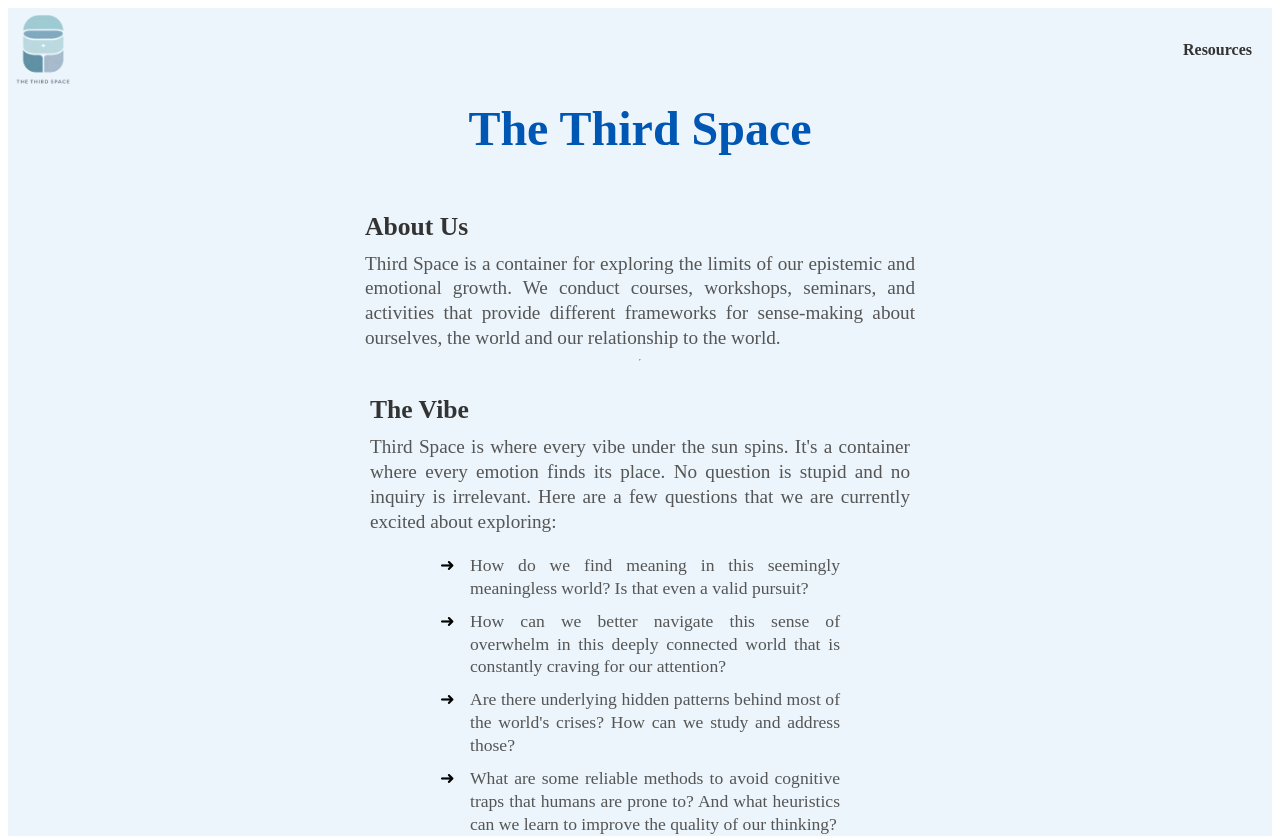
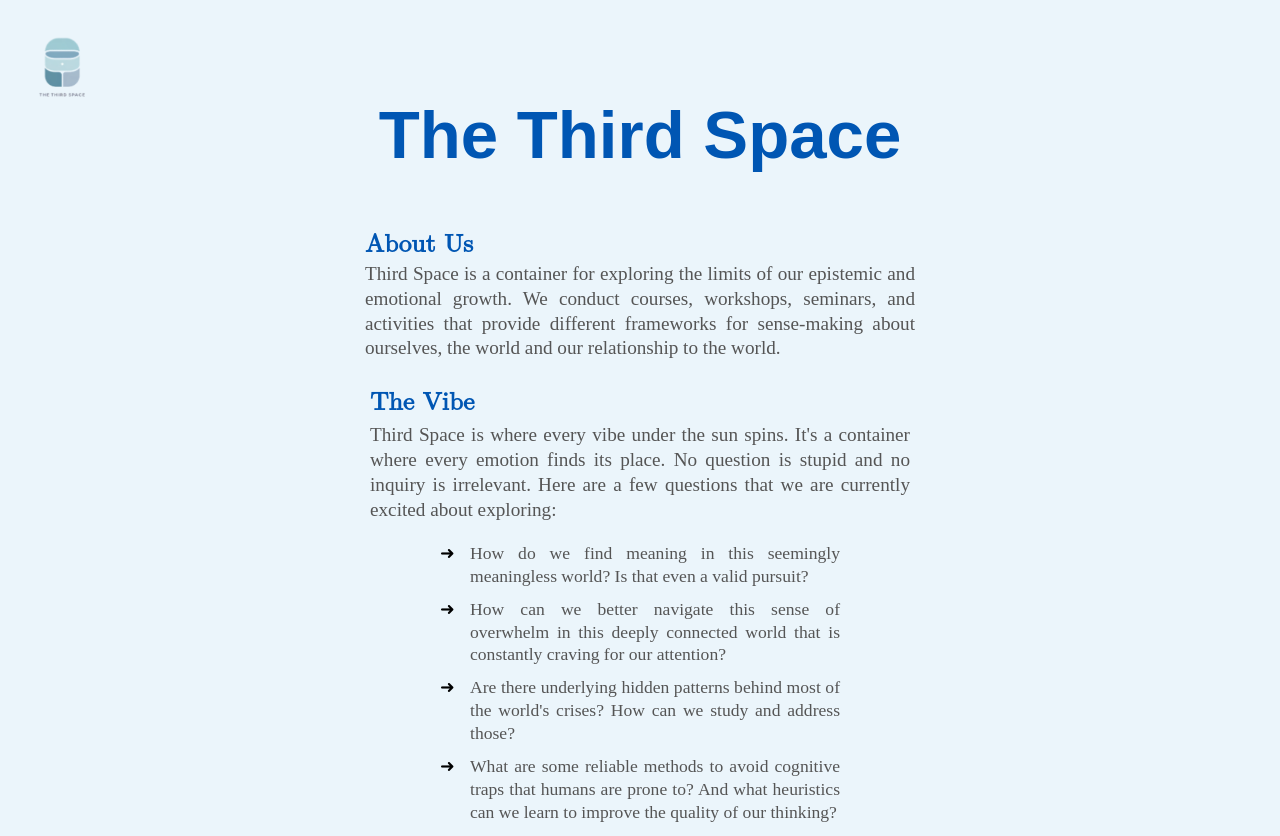
Before and after one commit to rdbcasillas/InsightGateway, a Vue app: page / in a window 1280 px wide. Shown: the top 836 px of the page. Built offline with nearby package versions, Linux system fonts and the light colour scheme.

Commit message:
removed Resources and updated font for headers

```diff
--- a/src/App.vue
+++ b/src/App.vue
@@ -8,7 +8,10 @@ import WelcomePage from "./components/WelcomePage.vue";
   <WelcomePage />
 </template>
 
-<style scoped>
+<style>
+body {
+  background-color: #ebf5fb;
+}
 .logo {
   height: 6em;
   padding: 1.5em;
--- a/src/components/NavBar.vue
+++ b/src/components/NavBar.vue
@@ -5,9 +5,9 @@
         <img class="resize-logo" src="/ratdojo2.png" alt="" />
       </a>
     </div>
-    <div class="nav-links">
+    <!-- <div class="nav-links">
       <h4><a href="/resources">Resources</a></h4>
-    </div>
+    </div> -->
   </nav>
 </template>
 
@@ -30,7 +30,9 @@ export default {
   color: #333;
   text-decoration: none;
 }
-
+.logo {
+  height: 2em;
+}
 .nav-links a {
   margin-left: 20px;
   margin-right: 20px;
@@ -43,7 +45,7 @@ export default {
   color: #0056b3;
 }
 .resize-logo {
-  width: 70px;
+  width: 60px;
   height: auto;
 }
 </style>
--- a/src/components/WelcomePage.vue
+++ b/src/components/WelcomePage.vue
@@ -17,8 +17,6 @@
         </p>
       </div>
     </div>
-
-    <hr />
 
     <div class="row">
       <div class="col-md-6 col-sm-12 offset-md-4">
@@ -150,10 +148,12 @@ export default {
   text-align: justify;
 }
 h3 {
-  color: #333;
+  color: #0056b3;
+  font-family: math;
   display: flex;
   font-size: 1.6rem;
-  margin-bottom: 10px; /* Spacing below the title */
+  font-weight: bolder;
+  margin-bottom: 2px; /* Spacing below the title */
 }
 p {
   color: #555;
@@ -167,9 +167,8 @@ li {
   font-family: "Times New Roman", Times, serif;
 }
 .vibe-title {
-  color: #333;
   font-size: 1.6rem;
-  margin-bottom: 10px; /* Spacing below the title */
+  margin-bottom: 5px; /* Spacing below the title */
 }
 
 .vibe-title-para {
@@ -230,9 +229,11 @@ h1 {
 }
 
 .name {
-  font-weight: bold;
+  font-weight: bolder;
+  font-size: 1.4em;
   color: #0056b3;
   margin-bottom: 30px;
+  font-family: fantasy;
 }
 
 .description {
```
